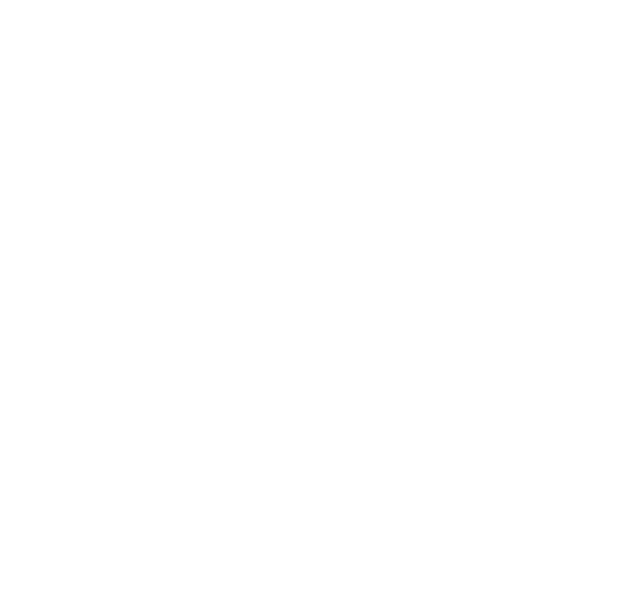
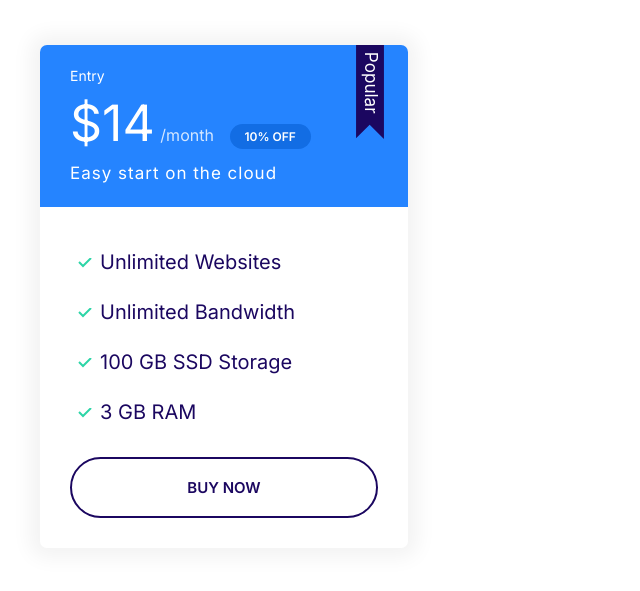
Before and after one commit to jkvithanage/Moshify, a plain HTML site: page index.html in a window 1280 px wide. Shown: the whole page, without its empty margins (0-640 px from the left). Drawn offline with Linux system fonts and the light colour scheme.

Commit message:
Build popular plan component.

```diff
--- a/css/styles.css
+++ b/css/styles.css
@@ -314,6 +314,10 @@
   color: white;
 }
 
+.card--primary .badge--primary {
+  background: #126de4;
+}
+
 .card--secondary .badge--secondary {
   background: #02cdf1;
 }
@@ -348,6 +352,19 @@
   margin-bottom: 2rem;
 }
 
+.plan--popular .card__header {
+  position: relative;
+}
+
+.plan--popular .card__header::before {
+  content: url(../images/popular.svg);
+  width: 40px;
+  display: inline-block;
+  position: absolute;
+  top: -6px;
+  right: 5%;
+}
+
 @media screen and (min-width: 1024px) {
   .plan__name {
     font-size: 1.4rem;
--- a/index.html
+++ b/index.html
@@ -14,5 +14,28 @@
     <link rel="stylesheet" href="./css/normalize.css" />
     <link rel="stylesheet" href="./css/styles.css" />
   </head>
-  <body></body>
+  <body>
+    <div style="width: 35%; padding: 4rem; margin-top: 5px">
+      <div class="plan plan--popular">
+        <div class="card card--primary">
+          <header class="card__header">
+            <h3 class="plan__name">Entry</h3>
+            <span class="plan__price">$14</span>
+            <span class="plan__billing-cycle">/month</span>
+            <span class="badge badge--primary badge--small">10% OFF</span>
+            <span class="plan__description">Easy start on the cloud</span>
+          </header>
+          <div class="card__body">
+            <ul class="list list--tick">
+              <li class="list__item">Unlimited Websites</li>
+              <li class="list__item">Unlimited Bandwidth</li>
+              <li class="list__item">100 GB SSD Storage</li>
+              <li class="list__item">3 GB RAM</li>
+            </ul>
+            <button class="btn btn--block btn--outline">buy now</button>
+          </div>
+        </div>
+      </div>
+    </div>
+  </body>
 </html>
```
Also changed, not shown: images/popular.svg (added).
